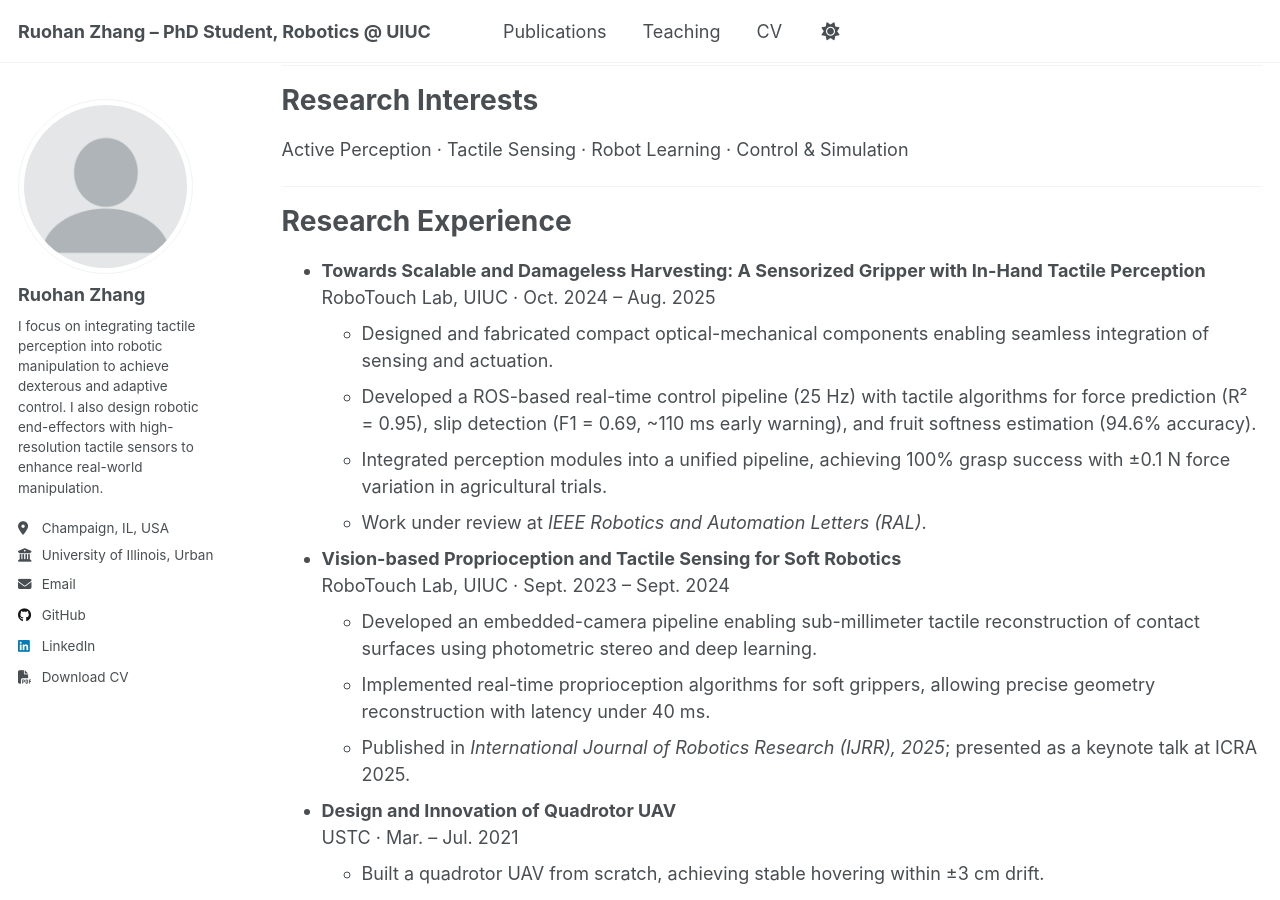
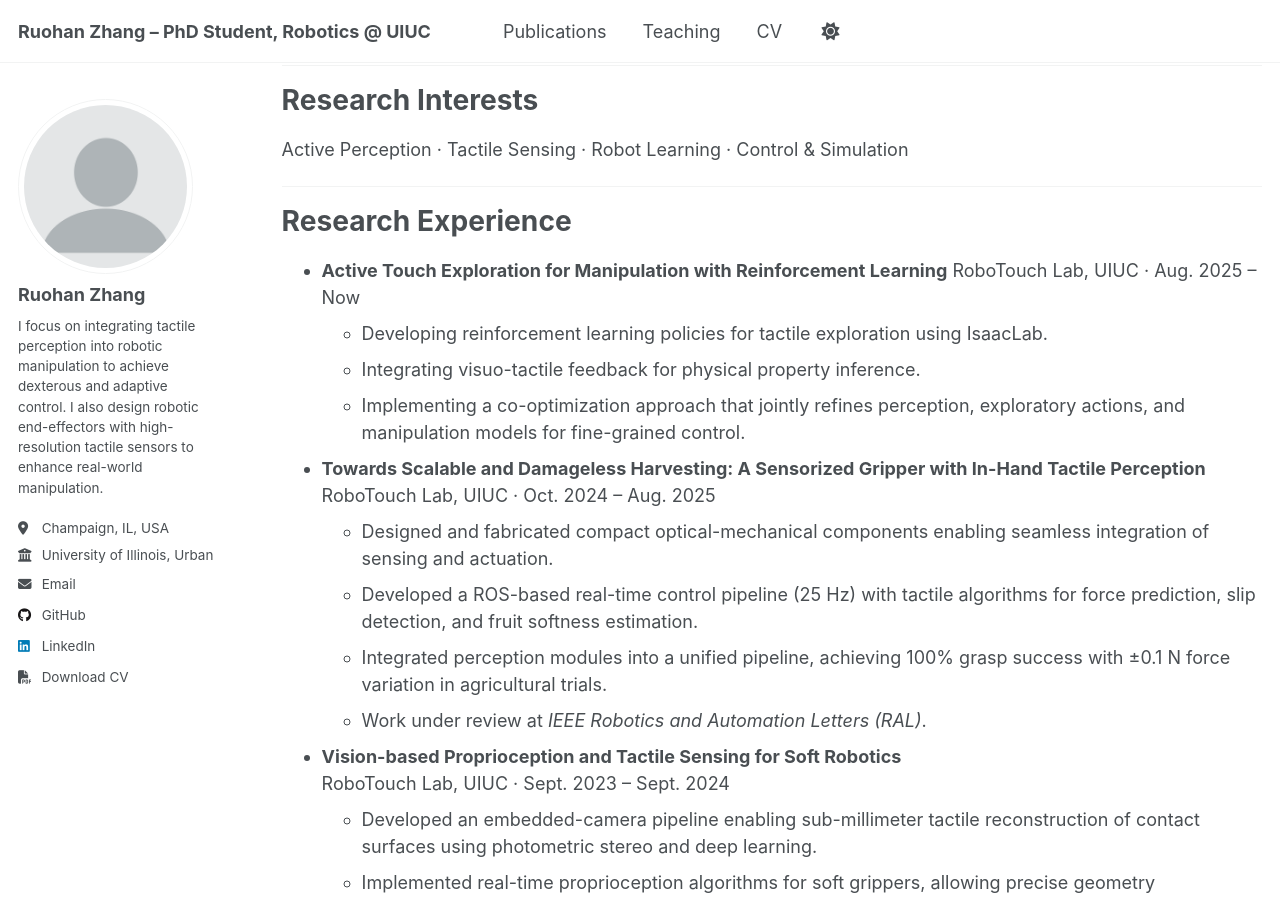
Before and after one commit to rhzhang-ustc/rhzhang-ustc.github.io, a Jekyll site: the page built from _pages/cv.md, in a window 1280 px wide and 900 px high, scrolled down 599 px. Built offline with Jekyll 4.4.1, drawn with Linux system fonts in a browser that asks for light colours; a script that is not in the unit is left out.

Commit message:
update CV page

```diff
--- a/_data/navigation.yml
+++ b/_data/navigation.yml
@@ -24,7 +24,7 @@ main:
   #   url: /year-archive/
 
   - title: "CV"
-    url: /cv/
+    url: /files/CV.pdf
 
   # - title: "CV"
   #   url: /cv-json/
--- a/_pages/cv.md
+++ b/_pages/cv.md
@@ -37,10 +37,17 @@ Active Perception · Tactile Sensing · Robot Learning · Control & Simulation
 
 Research Experience
 ======
+* **Active Touch Exploration for Manipulation with Reinforcement Learning**
+RoboTouch Lab, UIUC · Aug. 2025 – Now
+  - Developing reinforcement learning policies for tactile exploration using IsaacLab.
+  - Integrating visuo-tactile feedback for physical property inference.
+  - Implementing a co-optimization approach that jointly refines perception, exploratory actions, and manipulation models for fine-grained control.
+
+
 * **Towards Scalable and Damageless Harvesting: A Sensorized Gripper with In-Hand Tactile Perception**
   RoboTouch Lab, UIUC · Oct. 2024 – Aug. 2025
   - Designed and fabricated compact optical-mechanical components enabling seamless integration of sensing and actuation.
-  - Developed a ROS-based real-time control pipeline (25 Hz) with tactile algorithms for force prediction (R² = 0.95), slip detection (F1 = 0.69, ~110 ms early warning), and fruit softness estimation (94.6% accuracy).
+  - Developed a ROS-based real-time control pipeline (25 Hz) with tactile algorithms for force prediction, slip detection, and fruit softness estimation.
   - Integrated perception modules into a unified pipeline, achieving 100% grasp success with ±0.1 N force variation in agricultural trials.
   - Work under review at *IEEE Robotics and Automation Letters (RAL)*.
 
```
